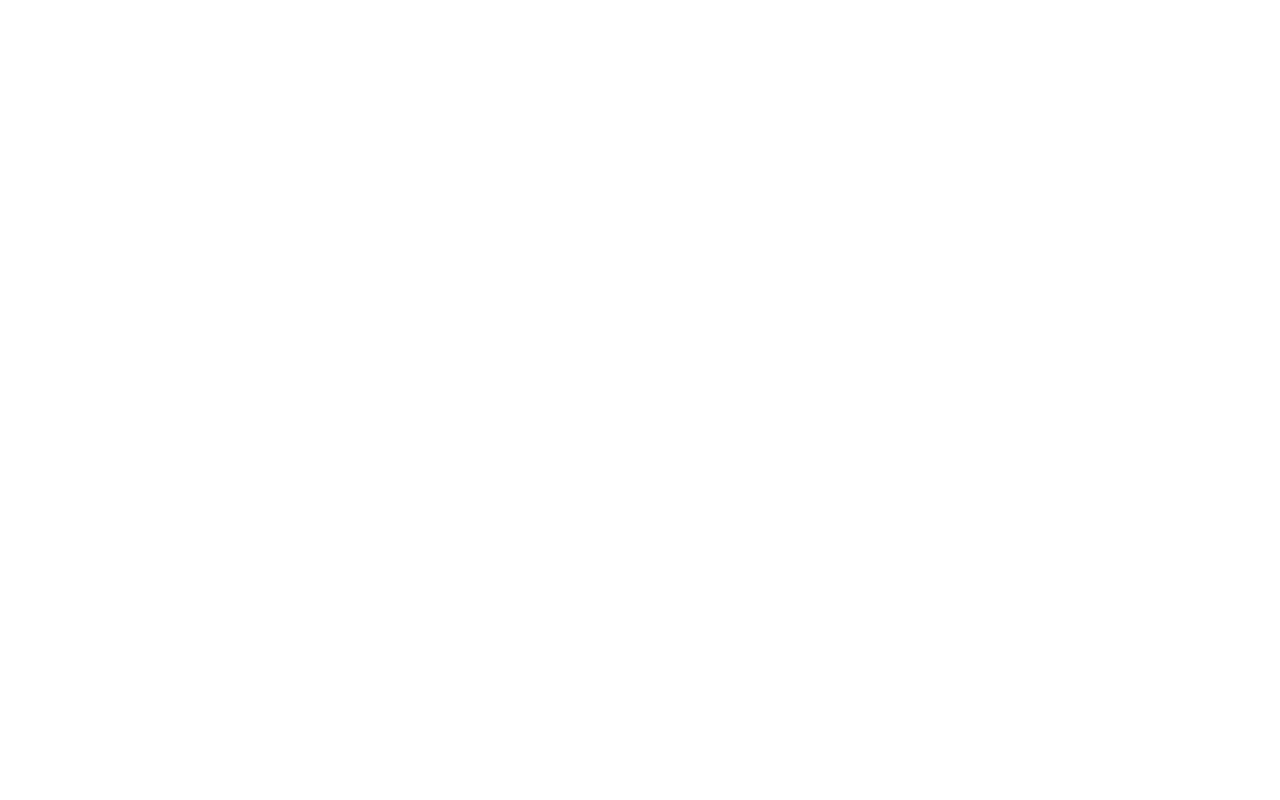
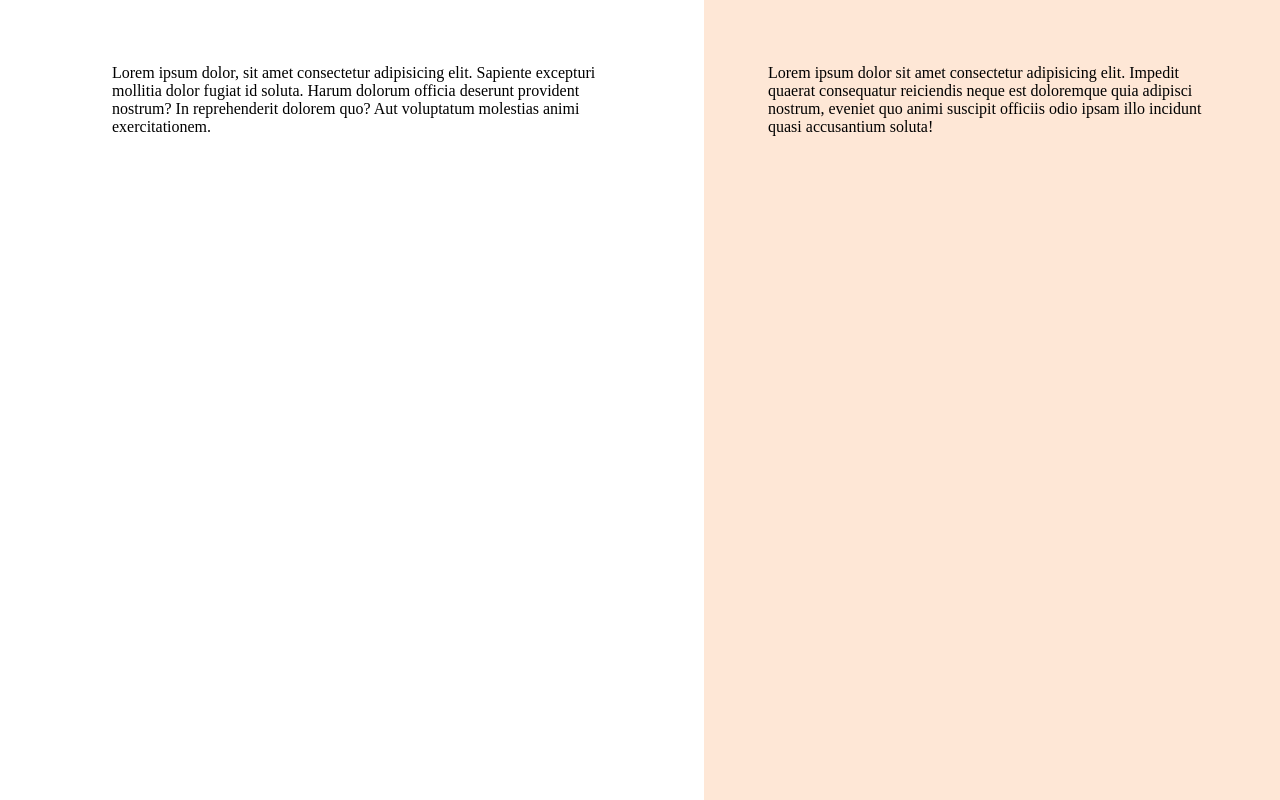
Before and after one commit to PedroDutra86/formulario_matricula, a plain HTML site: page index.html in a window 1280 px wide. Drawn offline with Linux system fonts and the light colour scheme.

Commit message:
definindo layout css

```diff
--- a/index.html
+++ b/index.html
@@ -11,6 +11,14 @@
     <link href="https://fonts.googleapis.com/css2?family=Poppins:ital,wght@0,100;0,200;0,300;0,400;0,500;0,600;0,700;0,800;0,900;1,100;1,200;1,300;1,400;1,500;1,600;1,700;1,800;1,900&display=swap" rel="stylesheet">
 </head>
 <body>
+    <div id="app">
+        <main>
+            <div class="main-container">Lorem ipsum dolor, sit amet consectetur adipisicing elit. Sapiente excepturi mollitia dolor fugiat id soluta. Harum dolorum officia deserunt provident nostrum? In reprehenderit dolorem quo? Aut voluptatum molestias animi exercitationem.</div>
+        </main>
 
+        <aside>
+            <div class="aside-container">Lorem ipsum dolor sit amet consectetur adipisicing elit. Impedit quaerat consequatur reiciendis neque est doloremque quia adipisci nostrum, eveniet quo animi suscipit officiis odio ipsam illo incidunt quasi accusantium soluta!</div>
+        </aside>
+    </div>
 </body>
 </html>
--- a/styles/global.css
+++ b/styles/global.css
@@ -1,3 +1,9 @@
+* {
+    margin: 0;
+    padding: 0;
+    box-sizing: border-box;
+}
+
 :root{
     --font-family: 'Poppins', sans-serif;
     --text: 400 1rem/1.5 var(--font-family);
@@ -15,3 +21,7 @@
     --stroke-highlight: #F3541C;
     --semantic-error: #DC2626;
 }
+
+body {
+    overflow: hidden;
+}
--- /dev/null
+++ b/styles/layout.css
@@ -0,0 +1,26 @@
+#app {
+    display: grid;
+    grid-template-columns: 1.1fr .9fr;
+
+    height: 100vh;
+    overflow: hidden;
+}
+
+main {
+    overflow: auto;
+    padding: 4rem;
+
+    & .main-container {
+        max-width: 33rem;
+        margin-left: auto;
+    }
+}
+
+aside {
+    background-color: var(--surface-secondary);
+    padding: 4rem;
+
+    & .aside-container {
+        max-width: 31rem;
+    }
+}
--- a/styles/style.css
+++ b/styles/style.css
@@ -1 +1,2 @@
 @import url(global.css);
+@import url(layout.css);
```
